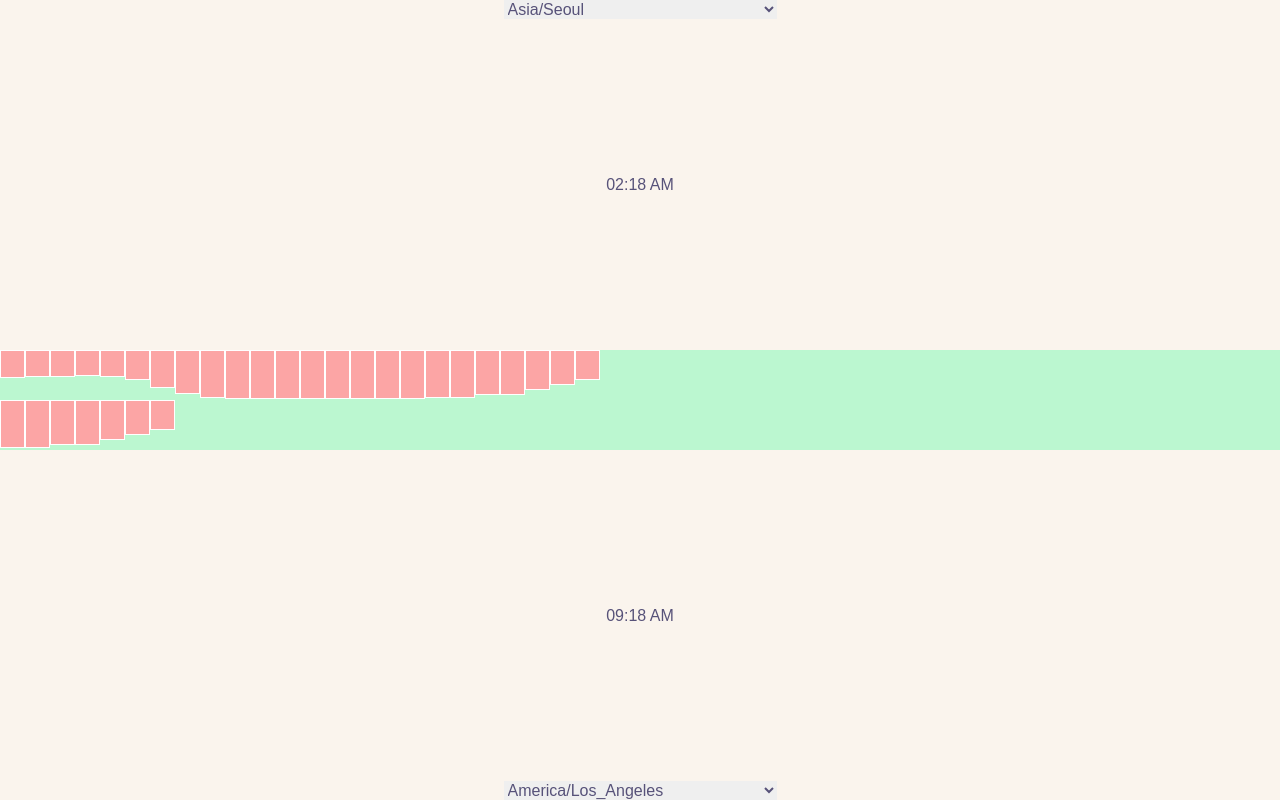
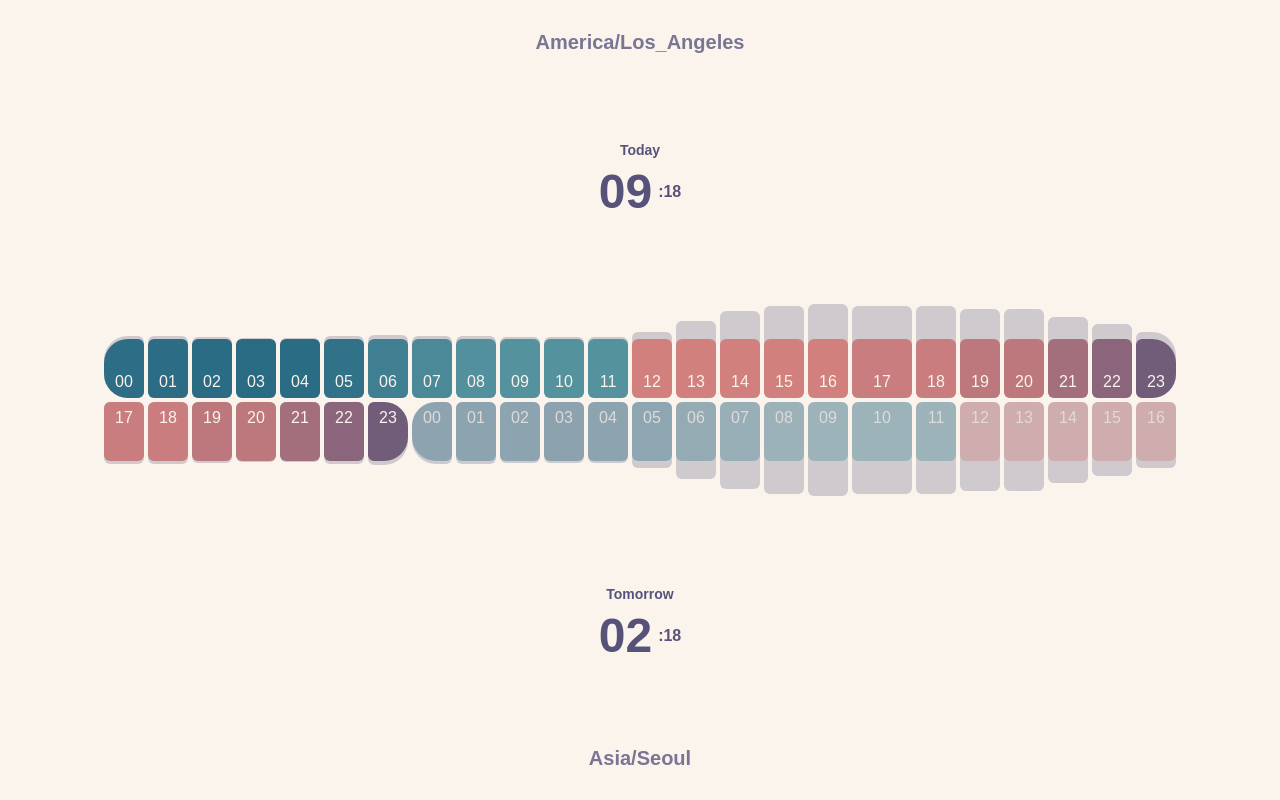
Before and after one commit to kolbeyang/time-diff-visualizer, a Next.js app: page / in a window 1280 px wide. Built offline with nearby package versions, Linux system fonts and the light colour scheme.

Commit message:
feat: styling

```diff
--- a/package.json
+++ b/package.json
@@ -9,9 +9,12 @@
     "lint": "next lint"
   },
   "dependencies": {
+    "@types/chroma-js": "^2.4.5",
     "@types/lodash": "^4.17.13",
     "@types/luxon": "^3.4.2",
+    "chroma-js": "^3.1.2",
     "clsx": "^2.1.1",
+    "lenis": "^1.1.18",
     "lodash": "^4.17.21",
     "luxon": "^3.5.0",
     "next": "15.1.0",
--- a/src/app/layout.tsx
+++ b/src/app/layout.tsx
@@ -1,14 +1,10 @@
 import type { Metadata } from "next";
-import { Geist, Geist_Mono } from "next/font/google";
+import { Lato } from "next/font/google";
 import "./globals.css";
 
-const geistSans = Geist({
+const lato = Lato({
   variable: "--font-geist-sans",
-  subsets: ["latin"],
-});
-
-const geistMono = Geist_Mono({
-  variable: "--font-geist-mono",
+  weight: ["100", "300", "400", "700", "900"],
   subsets: ["latin"],
 });
 
@@ -24,11 +20,7 @@ export default function RootLayout({
 }>) {
   return (
     <html lang="en">
-      <body
-        className={`${geistSans.variable} ${geistMono.variable} antialiased`}
-      >
-        {children}
-      </body>
+      <body className={`${lato.variable} antialiased`}>{children}</body>
     </html>
   );
 }
--- a/src/components/ScrollableBar/DayBar.tsx
+++ b/src/components/ScrollableBar/DayBar.tsx
@@ -1,26 +1,55 @@
 import { times } from "lodash";
-import { awakeByHour, hourWidth } from "./constants";
+import { DateTime } from "luxon";
+import { getHourColor } from "./utils";
 import { cn } from "@/utils/classNameMerge";
-import { CSSProperties } from "react";
 
 interface Props {
-  className?: string;
-  style?: CSSProperties;
+  start: DateTime;
+  timezone: string;
+  align: "start" | "end";
 }
 
-const DayBar = ({ className, style }: Props) => {
+const DayBar = ({ start, timezone, align }: Props) => {
   return (
-    <div
-      className={cn("flex flex-row h-[30px]", className)}
-      style={{ width: hourWidth * 24, ...style }}
-    >
-      {times(24, (i) => (
-        <div
-          key={i}
-          className="flex-1 bg-red-300 border border-white"
-          style={{ height: `${50 + 50 * awakeByHour[i]}%` }}
-        />
-      ))}
+    <div className="flex flex-1 gap-1">
+      {times(24, (i) => {
+        const time = start.plus({ hours: i }).setZone(timezone);
+        return (
+          <div
+            className={cn(
+              "flex rounded-md overflow-hidden shrink-0 w-[40px]",
+              align === "start" ? "flex-col-reverse" : "flex-col",
+            )}
+          >
+            <div
+              className={cn(
+                "flex-[2] flex flex-col",
+                align === "start" ? "justify-start" : "justify-end",
+              )}
+            >
+              <div
+                className={cn(
+                  "bg-background01",
+                  align === "start" ? "rounded-b-md" : "rounded-t-md",
+                )}
+                style={{ height: "60%" }}
+              />
+            </div>
+            <div className="flex-[3] bg-background01">
+              <div
+                key={i}
+                className={cn(
+                  "h-full shrink-0 flex flex-col items-center p-[8px] text-textLight rounded-[4px]",
+                  align === "start" ? "justify-start" : "justify-end",
+                )}
+                style={{ background: getHourColor(time.hour).css() }}
+              >
+                {time.toFormat("HH")}
+              </div>
+            </div>
+          </div>
+        );
+      })}
     </div>
   );
 };
--- /dev/null
+++ b/src/components/ScrollableBar/HourBar.tsx
@@ -0,0 +1,82 @@
+import { cn } from "@/utils/classNameMerge";
+import { getHourColor } from "./utils";
+import { DateTime } from "luxon";
+import { useContext } from "react";
+import { AppContext } from "../main";
+
+interface Props {
+  isAlignStart?: boolean;
+  time: DateTime;
+  compatibility: number; // 0 - 1
+  isToday?: boolean;
+  isNow?: boolean;
+}
+
+const colorHeightPercentage = 60;
+
+const HourBar = ({
+  isAlignStart = false,
+  time,
+  compatibility,
+  isToday = false,
+  isNow = false,
+}: Props) => {
+  const { is24HourFormat } = useContext(AppContext);
+
+  const isStartHour = time.hour === 0;
+  const isEndHour = time.hour === 23;
+
+  const compatibilityHeightPercentage =
+    colorHeightPercentage + (100 - colorHeightPercentage) * compatibility;
+
+  const relativeColorHeightPercentage =
+    (colorHeightPercentage / compatibilityHeightPercentage) * 100;
+
+  const justifyClassName = isAlignStart ? "justify-start" : "justify-end";
+
+  return (
+    <div
+      className={cn(
+        "flex-1 flex flex-col overflow-hidden shrink-0 w-[40px]",
+        isNow ? "w-[60px]" : "w-[40px]",
+        justifyClassName,
+      )}
+    >
+      <div
+        className={cn(
+          "bg-background01 w-full flex flex-col rounded-md",
+          justifyClassName,
+          {
+            "rounded-r-3xl": isEndHour,
+            "rounded-l-3xl": isStartHour,
+          },
+        )}
+        style={{ height: `${compatibilityHeightPercentage}%` }}
+      >
+        <div
+          className={cn(
+            "text-textLight flex flex-col items-center p-2 rounded-md leading-4",
+            justifyClassName,
+            {
+              "rounded-r-3xl": isEndHour,
+              "rounded-l-3xl": isStartHour,
+              "opacity-40": !isToday,
+              "": isNow,
+            },
+          )}
+          style={{
+            background: getHourColor(time.hour).css(),
+            height: `${relativeColorHeightPercentage}%`,
+          }}
+        >
+          <div>{time.toFormat(is24HourFormat ? "HH" : "hh")}</div>
+          {time.minute !== 0 && (
+            <div className="opacity-50">{time.toFormat("mm")}</div>
+          )}
+        </div>
+      </div>
+    </div>
+  );
+};
+
+export default HourBar;
--- /dev/null
+++ b/src/components/ScrollableBar/ScrollWrapper.tsx
@@ -0,0 +1,50 @@
+"use client";
+
+import { cn } from "@/utils/classNameMerge";
+import Lenis from "lenis";
+import { ReactNode, useEffect, useRef } from "react";
+
+interface Props {
+  children?: ReactNode;
+  className?: string;
+}
+
+const ScrollWrapper = ({ children, className }: Props) => {
+  const scrollContainerRef = useRef(null);
+
+  useEffect(() => {
+    const lenis = new Lenis({
+      wrapper: scrollContainerRef.current ?? undefined, // Custom scroll wrapper
+      duration: 1.2, // Scroll duration (seconds)
+      orientation: "horizontal",
+      gestureOrientation: "both",
+      easing: (t) => Math.min(1, 1.001 - Math.pow(2, -10 * t)), // Easing function
+    });
+
+    // TODO: remove
+    //lenis.on("scroll", ({ scroll, progress }) => {
+    //  console.log("scroll", scroll, "progress", progress);
+    //});
+
+    const onScroll = (time: number) => {
+      lenis.raf(time); // Update Lenis on every animation frame
+    };
+
+    requestAnimationFrame(function animate(time) {
+      onScroll(time);
+      requestAnimationFrame(animate);
+    });
+
+    return () => {
+      lenis.destroy(); // Cleanup on unmount
+    };
+  }, []);
+
+  return (
+    <div ref={scrollContainerRef} className={cn("overflow-hidden ", className)}>
+      {children}
+    </div>
+  );
+};
+
+export default ScrollWrapper;
--- a/src/components/ScrollableBar/index.tsx
+++ b/src/components/ScrollableBar/index.tsx
@@ -1,22 +1,52 @@
-import { hourWidth } from "./constants";
-import DayBar from "./DayBar";
+"use client";
+
+import { cn } from "@/utils/classNameMerge";
+import { times } from "lodash";
+import { DateTime } from "luxon";
+import { useMemo } from "react";
+import { getDiffDays } from "../utils";
+import HourBar from "./HourBar";
+import ScrollWrapper from "./ScrollWrapper";
+import { awakeByHour } from "./constants";
 
 interface Props {
-  hoursOffset: number;
+  timezoneA: string;
+  timezoneB: string;
 }
 
-const ScrollableBar = ({ hoursOffset }: Props) => {
+const ScrollableBar = ({ timezoneA, timezoneB }: Props) => {
+  const start = useMemo(() => {
+    return DateTime.now().setZone(timezoneA).startOf("day");
+  }, [timezoneA, timezoneB]);
   return (
-    // TODO: hide the scrollbar
-    <div className="bg-green-200 w-full overflow-x-scroll">
-      <div className="h-[100px] relative">
-        <DayBar className="absolute h-1/2 top-0" />
-        <DayBar
-          className="absolute h-1/2 bottom-0"
-          style={{ left: hourWidth * hoursOffset }}
-        />
-      </div>
-    </div>
+    <ScrollWrapper className="gap-1 h-[200px] max-w-full items-center flex px-2">
+      {times(24, (i) => {
+        const time = start.plus({ hours: i });
+        const timeA = time.setZone(timezoneA);
+        const timeB = time.setZone(timezoneB);
+        const isNow =
+          timeA.startOf("hour").hour === DateTime.now().startOf("hour").hour;
+        const compatibility = awakeByHour[timeA.hour] * awakeByHour[timeB.hour];
+        const isToday = getDiffDays(timezoneB, timezoneA, time) === 0;
+        return (
+          <div key={i} className={cn("flex flex-col gap-1 h-full")}>
+            <HourBar
+              isNow={isNow}
+              isToday
+              time={time.setZone(timezoneA)}
+              compatibility={compatibility}
+            />
+            <HourBar
+              isToday={isToday}
+              isNow={isNow}
+              isAlignStart
+              time={time.setZone(timezoneB)}
+              compatibility={compatibility}
+            />
+          </div>
+        );
+      })}
+    </ScrollWrapper>
   );
 };
 
--- /dev/null
+++ b/src/components/ScrollableBar/utils.ts
@@ -0,0 +1,14 @@
+import { clamp } from "lodash";
+import { awakeByHour } from "./constants";
+import { scale } from "chroma-js";
+import colors from "../../../colors";
+
+export const getHourColor = (hour: number) => {
+  const awakePercentage = awakeByHour[clamp(hour, 0, 23)];
+  const colorScale =
+    hour < 12
+      ? scale([colors.amNight, colors.amDay])
+      : scale([colors.pmNight, colors.pmDay]);
+
+  return colorScale(awakePercentage);
+};
--- a/src/components/TimeIndicator.tsx
+++ b/src/components/TimeIndicator.tsx
@@ -1,13 +1,42 @@
 import { DateTime } from "luxon";
+import { useContext } from "react";
+import { AppContext } from "./main";
 
 interface Props {
   value: DateTime;
   timezone: string;
+  diffDays: number;
 }
 
-const TimeIndicator = ({ value, timezone }: Props) => {
+const TimeIndicator = ({ value, timezone, diffDays }: Props) => {
   const timeInTimezone = value.setZone(timezone);
-  return <div className="flex">{timeInTimezone.toFormat("HH:mm a")}</div>;
+  const { is24HourFormat } = useContext(AppContext);
+  const relativeDay = (() => {
+    if (diffDays === 1) return "Tomorrow";
+    if (diffDays === -1) return "Yesterday";
+    return "Today";
+  })();
+
+  return (
+    <div className="flex flex-col gap-2 items-center">
+      <span className="text-sm font-bold">{relativeDay}</span>
+      <div className="flex gap-1.5 items-center">
+        <div className="text-[48px] leading-[48px] font-black">
+          {timeInTimezone.toFormat(is24HourFormat ? "HH" : "hh")}
+        </div>
+        <div className="flex flex-col">
+          <div className="text-[16px] leading-[16px] font-black">
+            :{timeInTimezone.toFormat("mm")}
+          </div>
+          {!is24HourFormat && (
+            <div className="text-[16px] leading-[16px] font-black">
+              {timeInTimezone.toFormat("a").toLowerCase()}
+            </div>
+          )}
+        </div>
+      </div>
+    </div>
+  );
 };
 
 export default TimeIndicator;
--- a/src/components/TimezonePicker.tsx
+++ b/src/components/TimezonePicker.tsx
@@ -7,7 +7,11 @@ interface Props {
 
 const TimezonePicker = ({ value, onChange }: Props) => {
   return (
-    <select value={value} onChange={(e) => onChange(e.target.value)}>
+    <select
+      className="bg-transparent appearance-none text-xl font-bold text-dark01 text-center"
+      value={value}
+      onChange={(e) => onChange(e.target.value)}
+    >
       {Intl.supportedValuesOf("timeZone").map((timezone: string) => (
         <option key={timezone}>{timezone}</option>
       ))}
--- a/src/components/main.tsx
+++ b/src/components/main.tsx
@@ -1,32 +1,73 @@
 "use client";
 
-import { useMemo, useState } from "react";
-import TimezonePicker from "./TimezonePicker";
+import { DateTime } from "luxon";
+import { createContext, useEffect, useMemo, useState } from "react";
 import ScrollableBar from "./ScrollableBar";
 import TimeIndicator from "./TimeIndicator";
-import { DateTime } from "luxon";
-import { getHourOffset } from "./utils";
+import TimezonePicker from "./TimezonePicker";
+import { getDiffDays } from "./utils";
 
-interface Props {}
+interface AppState {
+  is24HourFormat: boolean;
+}
 
-const Main = ({}: Props) => {
-  const [focusedTime, setFocusedTime] = useState<DateTime>(DateTime.now());
-  const [timezoneA, setTimezoneA] = useState("Asia/Seoul");
-  const [timezoneB, setTimezoneB] = useState("America/Los_Angeles");
+const defaultAppState: AppState = {
+  is24HourFormat: true,
+};
 
-  const hourOffset = useMemo(
-    () => getHourOffset(timezoneA, timezoneB),
-    [timezoneA, timezoneB],
+interface AppContextValue extends AppState {
+  setState: (state: AppState) => void;
+}
+
+export const AppContext = createContext<AppContextValue>({
+  ...defaultAppState,
+  setState: () => {},
+});
+
+const Main = () => {
+  const [timezoneA, setTimezoneA] = useState("America/Los_Angeles");
+  const [timezoneB, setTimezoneB] = useState("Asia/Seoul");
+  const [appState, setAppState] = useState(defaultAppState);
+
+  const [currentTime, setCurrentTime] = useState(DateTime.now());
+
+  const diffDays = useMemo(
+    () => getDiffDays(timezoneA, timezoneB),
+    [timezoneA, timezoneB, currentTime],
   );
 
+  useEffect(() => {
+    const updateTime = () => setCurrentTime(DateTime.now());
+    const now = DateTime.now();
+    const nextMinute = now.plus({ minutes: 1 }).startOf("minute");
+    const millisecondsUntilNextMinute = nextMinute.diff(
+      now,
+      "milliseconds",
+    ).milliseconds;
+
+    const timeoutId = setTimeout(() => {
+      updateTime();
+      const intervalId = setInterval(updateTime, 60000);
+      return () => clearInterval(intervalId);
+    }, millisecondsUntilNextMinute);
+
+    return () => clearTimeout(timeoutId);
+  }, []);
+
   return (
-    <div className="bg-background text-dark h-screen w-screen flex flex-col items-center justify-between">
-      <TimezonePicker value={timezoneA} onChange={setTimezoneA} />
-      <TimeIndicator timezone={timezoneA} value={focusedTime} />
-      <ScrollableBar hoursOffset={hourOffset} />
-      <TimeIndicator timezone={timezoneB} value={focusedTime} />
-      <TimezonePicker value={timezoneB} onChange={setTimezoneB} />
-    </div>
+    <AppContext.Provider value={{ ...appState, setState: setAppState }}>
+      <div className="bg-background text-dark h-screen w-screen flex flex-col items-center justify-between py-7">
+        <TimezonePicker value={timezoneA} onChange={setTimezoneA} />
+        <TimeIndicator timezone={timezoneA} value={currentTime} diffDays={0} />
+        <ScrollableBar timezoneA={timezoneA} timezoneB={timezoneB} />
+        <TimeIndicator
+          timezone={timezoneB}
+          value={currentTime}
+          diffDays={diffDays}
+        />
+        <TimezonePicker value={timezoneB} onChange={setTimezoneB} />
+      </div>
+    </AppContext.Provider>
   );
 };
 
--- a/src/components/utils.ts
+++ b/src/components/utils.ts
@@ -7,3 +7,25 @@ export const getHourOffset = (timezoneA: string, timezoneB: string) => {
   const offsetHours = offsetMinutes / 60;
   return offsetHours;
 };
+
+export const getDiffDays = (
+  timezoneA: string,
+  timezoneB: string,
+  time: DateTime = DateTime.now(),
+) => {
+  const startOfDayA = time.setZone(timezoneA).startOf("day");
+  const startOfDayB = time.setZone(timezoneB).startOf("day");
+
+  if (startOfDayA.day === startOfDayB.day) {
+    return 0;
+  }
+
+  if (startOfDayA.diff(startOfDayB, "days").days > 0) {
+    return -1;
+  } else {
+    return 1;
+  }
+};
+
+// function that takes time and two timezones
+// the function returns
```
Also changed, not shown: colors.ts (+10 -1 lines), 1 other file (tests, documents, lock files or other folders).
